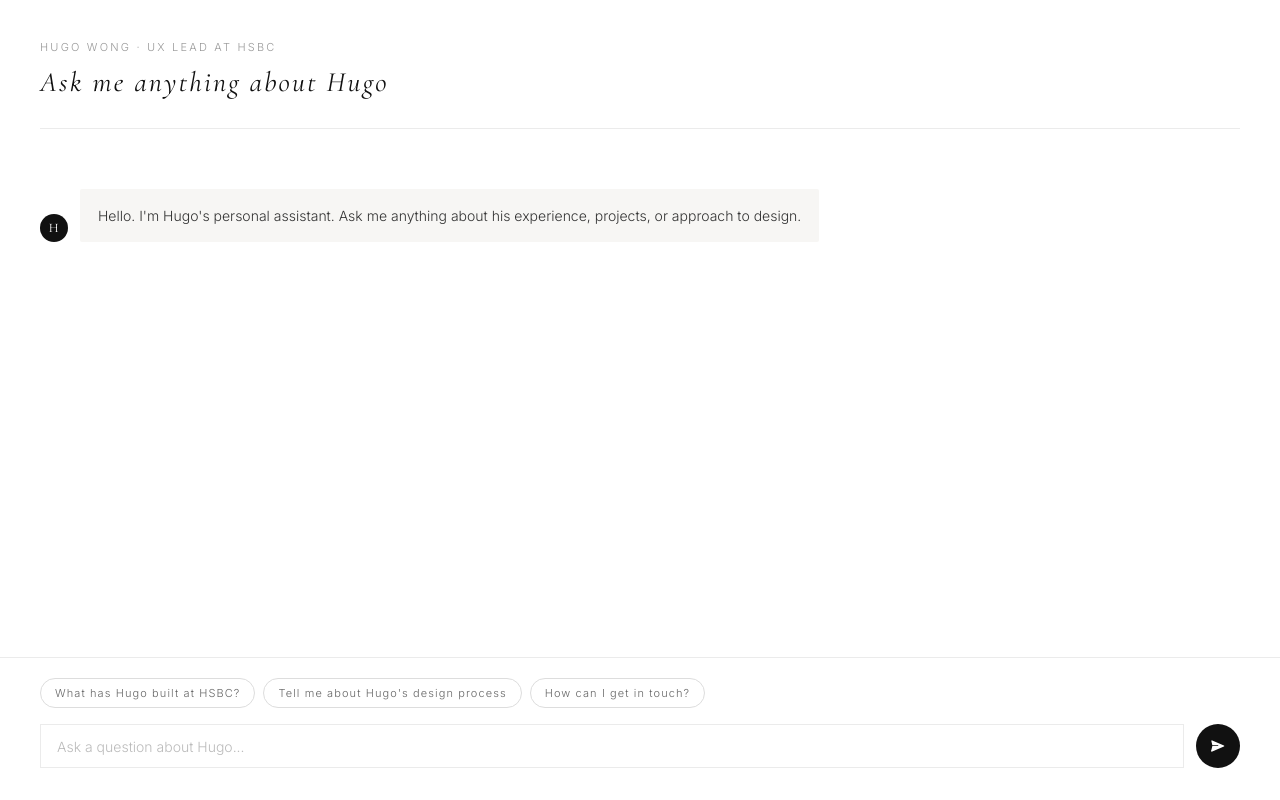
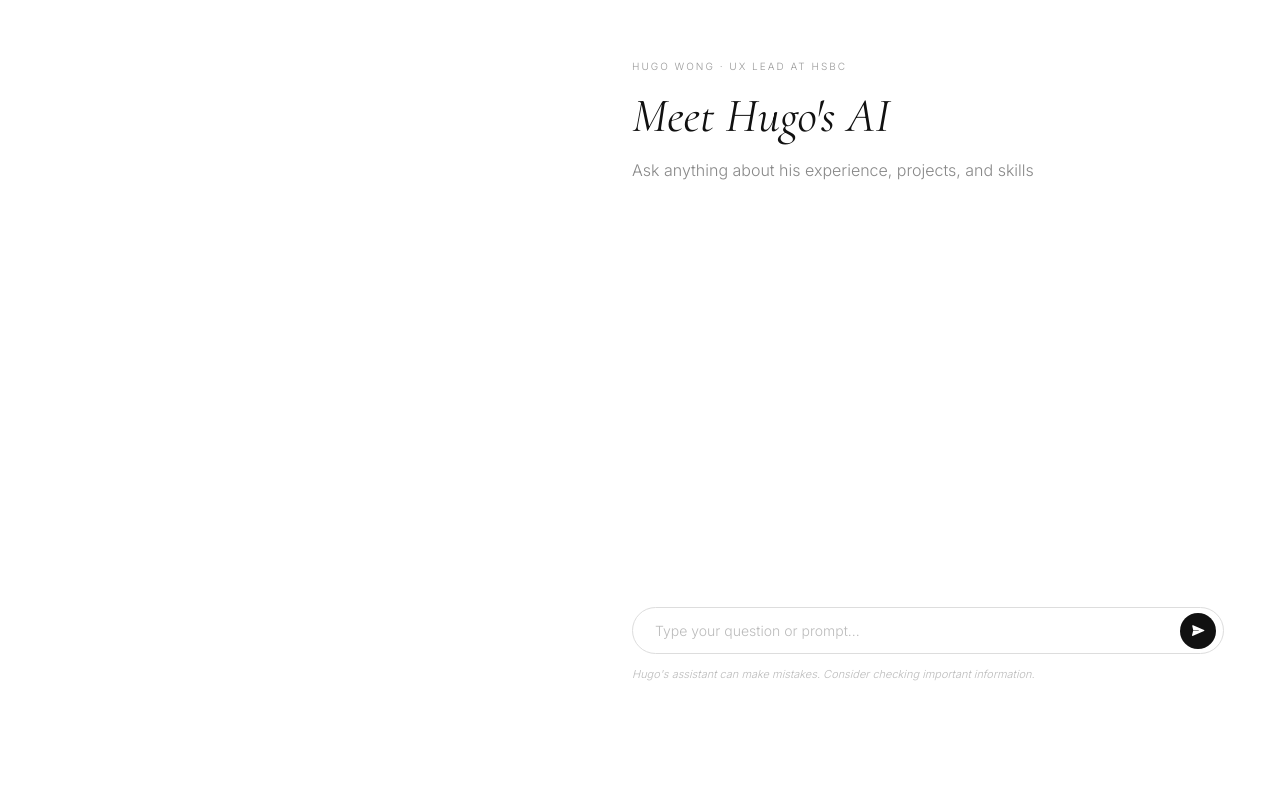
Before and after one commit to hugowph/my-ai-assistant, a website: page index.html in a window 1280 px wide. Drawn offline with nearby package versions, Linux system fonts and the light colour scheme.

Commit message:
Tempus layout with luxury minimal style

```diff
--- a/index.html
+++ b/index.html
@@ -21,118 +21,110 @@
       color: #222;
     }
 
-    /* ── Page shell ── */
+    /* ── Two-column layout ── */
     .page {
+      display: flex;
       height: 100dvh;
-      display: flex;
-      flex-direction: column;
+      overflow: hidden;
       background: #ffffff;
     }
 
-    .column {
-      width: 100%;
+    .left-col {
+      width: 45%;
+      flex-shrink: 0;
       height: 100%;
-      display: flex;
-      flex-direction: column;
-    }
-
-    /* ── Header ── */
-    .header {
-      flex-shrink: 0;
-      padding: 40px 40px 28px;
       background: #ffffff;
     }
 
-    .header-eyebrow {
+    .right-col {
+      flex: 1;
+      height: 100%;
+      padding: 60px 56px;
+      display: flex;
+      flex-direction: column;
+      overflow: hidden;
+    }
+
+    /* ── Hero ── */
+    .hero {
+      flex-shrink: 0;
+    }
+
+    .eyebrow {
       font-family: 'Inter', sans-serif;
       font-weight: 300;
-      font-size: 11px;
+      font-size: 10px;
       letter-spacing: 0.2em;
       text-transform: uppercase;
       color: #999;
+      margin-bottom: 16px;
+    }
+
+    .heading {
+      font-family: 'Cormorant Garamond', serif;
+      font-weight: 400;
+      font-style: italic;
+      font-size: 48px;
+      color: #111;
+      line-height: 1.2;
       margin-bottom: 12px;
     }
 
-    .header-title {
-      font-family: 'Cormorant Garamond', serif;
-      font-weight: 400;
-      font-style: italic;
-      font-size: 28px;
-      letter-spacing: 0.08em;
-      color: #111;
-      line-height: 1.2;
-    }
-
-    .header-rule {
-      margin-top: 28px;
-      border: none;
-      border-top: 1px solid #ebebeb;
+    .subtitle {
+      font-family: 'Inter', sans-serif;
+      font-weight: 300;
+      font-size: 16px;
+      color: #888;
+      margin-bottom: 40px;
+      line-height: 1.6;
     }
 
     /* ── Chat area ── */
     .chat {
       flex: 1;
+      min-height: 0;
+      max-height: 45vh;
       overflow-y: auto;
-      padding: 32px 40px;
       display: flex;
       flex-direction: column;
-      gap: 24px;
-      scroll-behavior: smooth;
+      justify-content: flex-end;
+      gap: 20px;
+      margin-bottom: 24px;
     }
 
-    /* ── Message rows ── */
-    .message-row {
+    /* Hide scrollbar but keep functionality */
+    .chat::-webkit-scrollbar { width: 0; }
+
+    /* ── AI message ── */
+    .message-row.ai {
       display: flex;
-      align-items: flex-end;
-      gap: 12px;
+      flex-direction: column;
+      align-items: flex-start;
+      max-width: 92%;
     }
 
-    .message-row.user {
-      flex-direction: row-reverse;
+    .ai-label {
+      font-family: 'Inter', sans-serif;
+      font-weight: 300;
+      font-size: 10px;
+      letter-spacing: 0.15em;
+      text-transform: uppercase;
+      color: #999;
+      margin-bottom: 6px;
     }
 
-    /* Avatar */
-    .avatar {
-      flex-shrink: 0;
-      width: 28px;
-      height: 28px;
-      border-radius: 50%;
-      background: #111;
-      color: #fff;
-      font-family: 'Cormorant Garamond', serif;
-      font-weight: 400;
-      font-size: 13px;
-      letter-spacing: 0.05em;
-      display: flex;
-      align-items: center;
-      justify-content: center;
-      align-self: flex-end;
-    }
-
-    /* Bubble */
     .bubble {
-      max-width: 75%;
-      padding: 14px 18px;
+      background: #f7f6f4;
+      border-radius: 4px;
+      padding: 16px 20px;
       font-family: 'Inter', sans-serif;
       font-weight: 300;
-      font-size: 14px;
-      line-height: 1.8;
+      font-size: 13px;
+      color: #333;
+      line-height: 1.9;
       word-break: break-word;
     }
 
-    .message-row.ai .bubble {
-      background: #f7f6f4;
-      border-radius: 2px;
-      color: #333;
-    }
-
-    .message-row.user .bubble {
-      background: #111;
-      color: #ffffff;
-      border-radius: 2px;
-    }
-
-    /* ── Markdown inside AI bubbles ── */
     .bubble ul {
       margin: 6px 0 4px 16px;
       padding: 0;
@@ -140,6 +132,22 @@
 
     .bubble li {
       margin: 4px 0;
+    }
+
+    /* ── User message ── */
+    .message-row.user {
+      display: flex;
+      justify-content: flex-end;
+    }
+
+    .user-text {
+      font-family: 'Inter', sans-serif;
+      font-weight: 300;
+      font-size: 14px;
+      font-style: italic;
+      color: #999;
+      text-align: right;
+      max-width: 92%;
     }
 
     /* ── Typing indicator ── */
@@ -155,7 +163,7 @@
       width: 5px;
       height: 5px;
       border-radius: 50%;
-      background: #999;
+      background: #aaa;
       animation: fade 1.4s ease-in-out infinite;
     }
 
@@ -164,77 +172,29 @@
 
     @keyframes fade {
       0%, 60%, 100% { opacity: 0.15; }
-      30%            { opacity: 0.9; }
+      30%            { opacity: 0.85; }
     }
 
-    /* ── Input area ── */
-    .input-area {
+    /* ── Input section ── */
+    .input-section {
       flex-shrink: 0;
-      border-top: 1px solid #ebebeb;
-      padding: 20px 40px 32px;
-      background: #ffffff;
     }
 
-    /* Chips */
-    .chips {
-      display: flex;
-      flex-wrap: wrap;
-      gap: 8px;
-      margin-bottom: 16px;
-    }
-
-    .chip {
-      background: #ffffff;
-      border: 1px solid #ddd;
-      border-radius: 100px;
-      padding: 6px 14px;
-      font-family: 'Inter', sans-serif;
-      font-weight: 300;
-      font-size: 11px;
-      letter-spacing: 0.1em;
-      color: #666;
-      cursor: pointer;
-      transition: border-color 0.2s, color 0.2s;
-      min-height: 30px;
-      display: flex;
-      align-items: center;
-      white-space: nowrap;
-    }
-
-    .chip:hover {
-      border-color: #aaa;
-      color: #333;
-    }
-
-    .chip:active {
-      border-color: #111;
-      color: #111;
-    }
-
-    .chip:disabled {
-      opacity: 0.35;
-      cursor: not-allowed;
-      pointer-events: none;
-    }
-
-    /* Input row */
-    .input-row {
-      display: flex;
-      gap: 12px;
-      align-items: center;
+    .input-wrap {
+      position: relative;
+      width: 100%;
     }
 
     .text-input {
-      flex: 1;
-      height: 44px;
-      padding: 0 16px;
-      border: 1px solid #ebebeb;
-      border-radius: 0;
+      width: 100%;
+      border: 1px solid #ddd;
+      border-radius: 50px;
+      background: #ffffff;
+      padding: 14px 56px 14px 22px;
       font-family: 'Inter', sans-serif;
       font-weight: 300;
       font-size: 14px;
-      color: #222;
-      background: #ffffff;
+      color: #111;
       outline: none;
       transition: border-color 0.2s;
       -webkit-appearance: none;
@@ -242,7 +202,6 @@
 
     .text-input::placeholder {
       color: #bbb;
-      font-weight: 300;
     }
 
     .text-input:focus {
@@ -255,9 +214,12 @@
     }
 
     .send-btn {
-      flex-shrink: 0;
-      width: 44px;
-      height: 44px;
+      position: absolute;
+      right: 8px;
+      top: 50%;
+      transform: translateY(-50%);
+      width: 36px;
+      height: 36px;
       border-radius: 50%;
       background: #111;
       border: none;
@@ -266,10 +228,11 @@
       align-items: center;
       justify-content: center;
       transition: opacity 0.2s;
+      flex-shrink: 0;
     }
 
-    .send-btn:hover  { opacity: 0.75; }
-    .send-btn:active { opacity: 0.55; }
+    .send-btn:hover  { opacity: 0.72; }
+    .send-btn:active { opacity: 0.5; }
 
     .send-btn:disabled {
       opacity: 0.2;
@@ -277,57 +240,69 @@
     }
 
     .send-btn svg {
-      width: 16px;
-      height: 16px;
+      width: 15px;
+      height: 15px;
       fill: #fff;
     }
 
-    /* ── Responsive ── */
-    @media (max-width: 600px) {
-      .header { padding: 28px 20px 20px; }
-      .header-title { font-size: 24px; }
+    .disclaimer {
+      font-family: 'Inter', sans-serif;
+      font-weight: 300;
+      font-style: italic;
+      font-size: 11px;
+      color: #bbb;
+      margin-top: 12px;
+      line-height: 1.6;
+    }
 
-      .chat { padding: 24px 20px; gap: 20px; }
-
-      .bubble {
-        max-width: 88%;
-        padding: 12px 15px;
+    /* ── Mobile ── */
+    @media (max-width: 768px) {
+      .left-col {
+        display: none;
       }
 
-      .input-area { padding: 16px 20px 24px; }
+      .right-col {
+        padding: 40px 24px;
+      }
 
-      .chip { font-size: 10.5px; }
+      .heading {
+        font-size: 36px;
+      }
+
+      .subtitle {
+        font-size: 15px;
+      }
     }
   </style>
 </head>
 <body>
 
 <div class="page">
-  <div class="column">
 
-    <!-- Header -->
-    <header class="header">
-      <p class="header-eyebrow">Hugo Wong · UX Lead at HSBC</p>
-      <h1 class="header-title">Ask me anything about Hugo</h1>
-      <hr class="header-rule">
-    </header>
+  <!-- Left column — reserved for future visual -->
+  <div class="left-col"></div>
+
+  <!-- Right column -->
+  <div class="right-col">
+
+    <!-- Hero -->
+    <div class="hero">
+      <p class="eyebrow">Hugo Wong · UX Lead at HSBC</p>
+      <h1 class="heading">Meet Hugo's AI</h1>
+      <p class="subtitle">Ask anything about his experience, projects, and skills</p>
+    </div>
 
     <!-- Chat -->
     <div class="chat" id="chat"></div>
 
-    <!-- Input area -->
-    <div class="input-area">
-      <div class="chips" id="chips">
-        <button class="chip" onclick="sendChip(this)">What has Hugo built at HSBC?</button>
-        <button class="chip" onclick="sendChip(this)">Tell me about Hugo's design process</button>
-        <button class="chip" onclick="sendChip(this)">How can I get in touch?</button>
-      </div>
-      <div class="input-row">
+    <!-- Input -->
+    <div class="input-section">
+      <div class="input-wrap">
         <input
           class="text-input"
           id="input"
           type="text"
-          placeholder="Ask a question about Hugo..."
+          placeholder="Type your question or prompt..."
           autocomplete="off"
           autocorrect="off"
           spellcheck="false"
@@ -338,6 +313,7 @@
           </svg>
         </button>
       </div>
+      <p class="disclaimer">Hugo's assistant can make mistakes. Consider checking important information.</p>
     </div>
 
   </div>
@@ -347,7 +323,6 @@
   const chat    = document.getElementById('chat');
   const input   = document.getElementById('input');
   const sendBtn = document.getElementById('sendBtn');
-  const chips   = document.querySelectorAll('.chip');
 
   // ── Markdown renderer ────────────────────────────────────
 
@@ -360,7 +335,6 @@
     }
 
     function applyInline(str) {
-      // Bold first so ** isn't caught by the italic * rule
       str = str.replace(/\*\*(.+?)\*\*/g, '<strong>$1</strong>');
       str = str.replace(/\*([^*\n]+)\*/g, '<em>$1</em>');
       return str;
@@ -409,7 +383,6 @@
   function setDisabled(disabled) {
     input.disabled   = disabled;
     sendBtn.disabled = disabled;
-    chips.forEach(c => { c.disabled = disabled; });
   }
 
   function appendMessage(role, text) {
@@ -417,20 +390,21 @@
     row.className = `message-row ${role}`;
 
     if (role === 'ai') {
-      const avatar = document.createElement('div');
-      avatar.className = 'avatar';
-      avatar.textContent = 'H';
-      row.appendChild(avatar);
+      const label = document.createElement('div');
+      label.className = 'ai-label';
+      label.textContent = "Hugo's AI";
+      row.appendChild(label);
+
+      const bubble = document.createElement('div');
+      bubble.className = 'bubble';
+      bubble.innerHTML = markdownToHTML(text);
+      row.appendChild(bubble);
+    } else {
+      const userText = document.createElement('div');
+      userText.className = 'user-text';
+      userText.textContent = text;
+      row.appendChild(userText);
     }
-
-    const bubble = document.createElement('div');
-    bubble.className = 'bubble';
-    if (role === 'ai') {
-      bubble.innerHTML = markdownToHTML(text);
-    } else {
-      bubble.textContent = text;
-    }
-    row.appendChild(bubble);
 
     chat.appendChild(row);
     scrollToBottom();
@@ -441,10 +415,10 @@
     const row = document.createElement('div');
     row.className = 'message-row ai';
 
-    const avatar = document.createElement('div');
-    avatar.className = 'avatar';
-    avatar.textContent = 'H';
-    row.appendChild(avatar);
+    const label = document.createElement('div');
+    label.className = 'ai-label';
+    label.textContent = "Hugo's AI";
+    row.appendChild(label);
 
     const bubble = document.createElement('div');
     bubble.className = 'bubble';
@@ -469,7 +443,7 @@
     const typingRow = appendTyping();
 
     try {
-      const res  = await fetch('https://my-ai-assistant-neon.vercel.app/chat', {
+      const res = await fetch('https://my-ai-assistant-neon.vercel.app/chat', {
         method:  'POST',
         headers: { 'Content-Type': 'application/json' },
         body:    JSON.stringify({ message: text }),
@@ -488,10 +462,6 @@
     }
   }
 
-  function sendChip(btn) {
-    send(btn.textContent);
-  }
-
   // ── Events ───────────────────────────────────────────────
 
   sendBtn.addEventListener('click', () => send(input.value));
@@ -502,10 +472,6 @@
       send(input.value);
     }
   });
-
-  // ── Welcome message ───────────────────────────────────────
-
-  appendMessage('ai', "Hello. I'm Hugo's personal assistant. Ask me anything about his experience, projects, or approach to design.");
 </script>
 
 </body>
```
